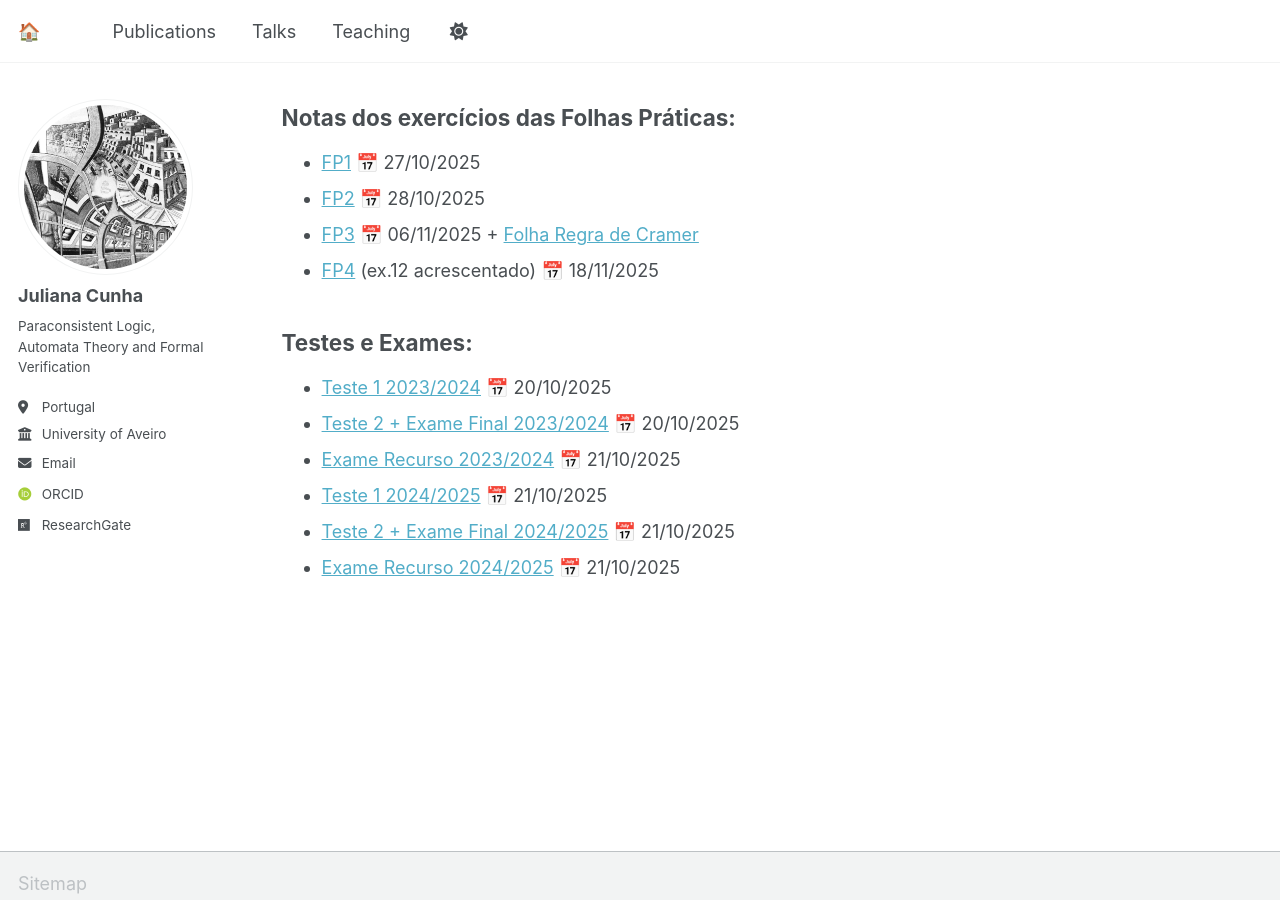
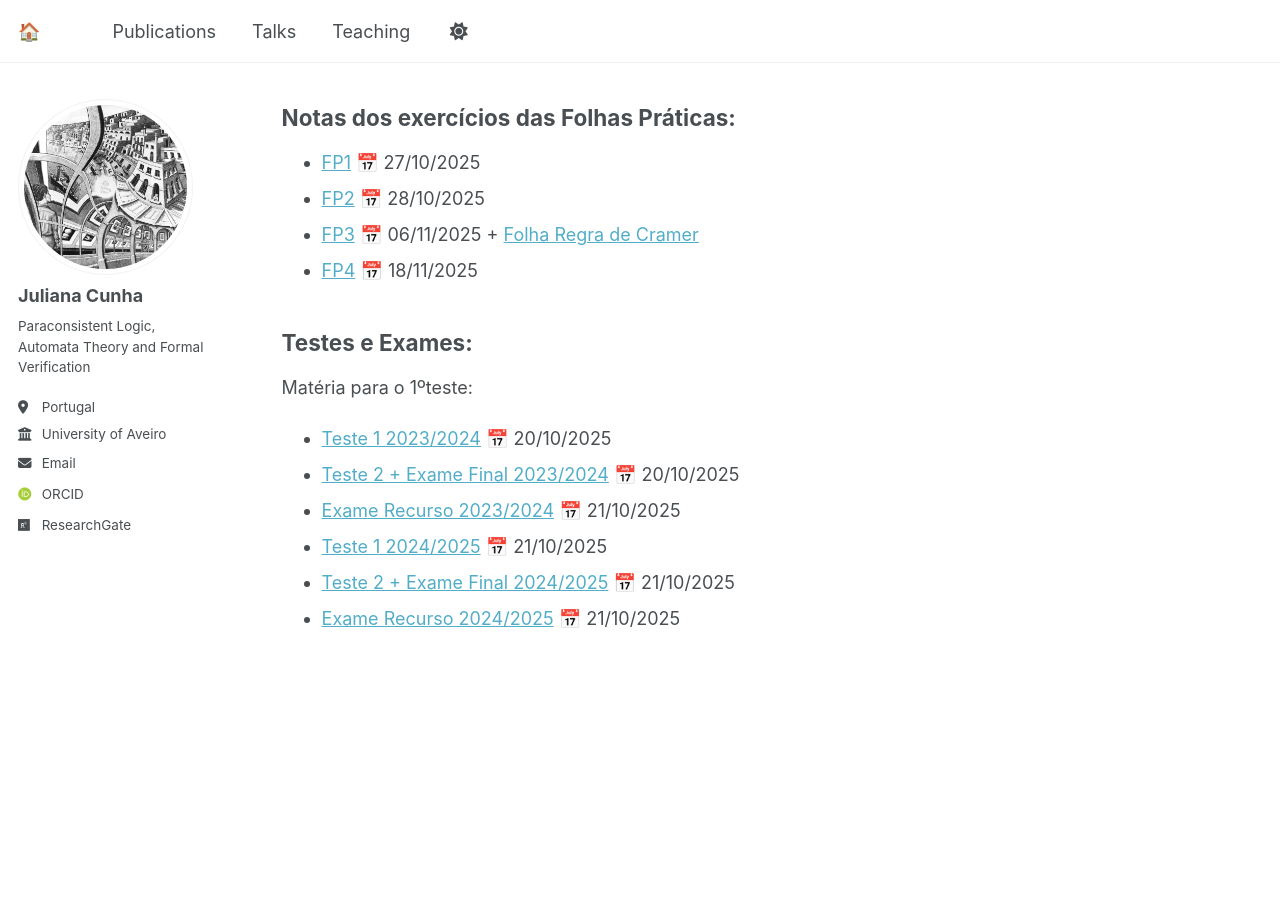
Before and after one commit to juliana-cunha/juliana-cunha.github.io, a Jekyll site: the page built from _pages/teaching.md, in a window 1280 px wide and 900 px high, scrolled down 374 px. Built offline with Jekyll 4.4.1, drawn with Linux system fonts in a browser that asks for light colours; some web fonts are replaced; a script that is not in the unit is left out.

Commit message:
Update teaching.md

```diff
--- a/_pages/teaching.md
+++ b/_pages/teaching.md
@@ -21,10 +21,11 @@ Notas dos exercícios das Folhas Práticas:
 - [FP1](https://juliana-cunha.github.io/files/FP1_res.pdf) 📅 27/10/2025
 - [FP2](https://juliana-cunha.github.io/files/FP2_res.pdf) 📅 28/10/2025
 - [FP3](https://juliana-cunha.github.io/files/FP3_res.pdf) 📅 06/11/2025 + [Folha Regra de Cramer](https://juliana-cunha.github.io/files/Folha_RegraCramer_res.pdf)
-- [FP4](https://juliana-cunha.github.io/files/FP4_res.pdf) (ex.12 acrescentado) 📅 18/11/2025
+- [FP4](https://juliana-cunha.github.io/files/FP4_res.pdf) 📅 18/11/2025
 
 Testes e Exames:
 ------
+Matéria para o 1ºteste:
 - [Teste 1 2023/2024](https://juliana-cunha.github.io/files/Teste1_2023.pdf) 📅 20/10/2025
 - [Teste 2 + Exame Final 2023/2024](https://juliana-cunha.github.io/files/ExameFinal_2023.pdf) 📅 20/10/2025
 - [Exame Recurso 2023/2024](https://juliana-cunha.github.io/files/Recurso_2023.pdf) 📅 21/10/2025
```
